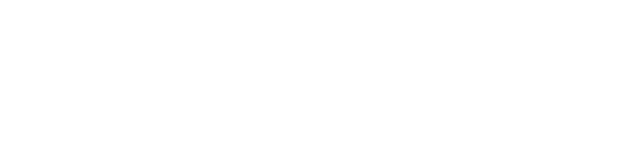
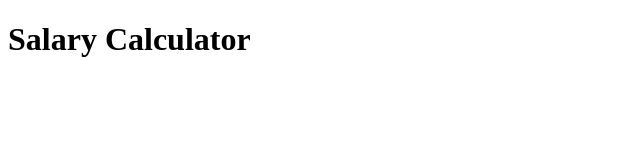
Before and after one commit to tinayang15/SalaryCalc, a plain HTML site: page index.html in a window 1280 px wide. Shown: the whole page, without its empty margins (0-640 px from the left). Drawn offline with Linux system fonts and the light colour scheme.

Commit message:
Added h1 element

```diff
--- a/index.html
+++ b/index.html
@@ -11,7 +11,7 @@
 </head>
 
 <body>
-
+    <h1>Salary Calculator</h1>
 </body>
 
 </html>
```
